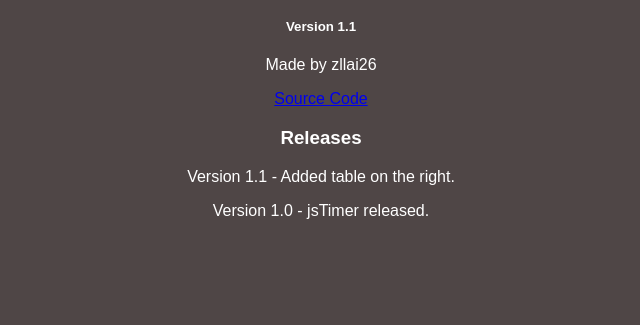
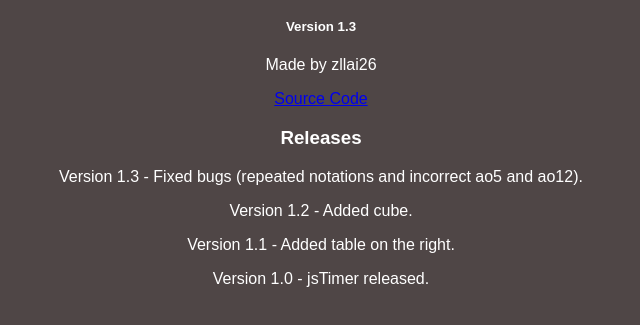
Before and after one commit to zllai26/jsTimer, a plain HTML site: page moresection/index.html in a window 1280 px wide. Shown: the part 81-406 px from the top of the page, without its empty margins (319-959 px from the left). Drawn offline with Linux system fonts and the light colour scheme.

Commit message:
Add files via upload

```diff
--- a/moresection/index.html
+++ b/moresection/index.html
@@ -10,13 +10,15 @@
 
     <section class="about-section">
         <h2>jsTimer</h2>
-        <h5>Version 1.1</h5>
+        <h5>Version 1.3</h5>
         <p>Made by zllai26</p>
         <a href="https://github.com/zllai26/jsTimer" target="_blank" rel="noopener noreferrer">Source Code</a>
     </section>
 
     <section class="releases-section">
         <h3>Releases</h3>
+        <p>Version 1.3 - Fixed bugs (repeated notations and incorrect ao5 and ao12).</p>
+        <p>Version 1.2 - Added cube.</p>
         <p>Version 1.1 - Added table on the right.</p>
         <p>Version 1.0 - jsTimer released.</p>
     </section>
```
